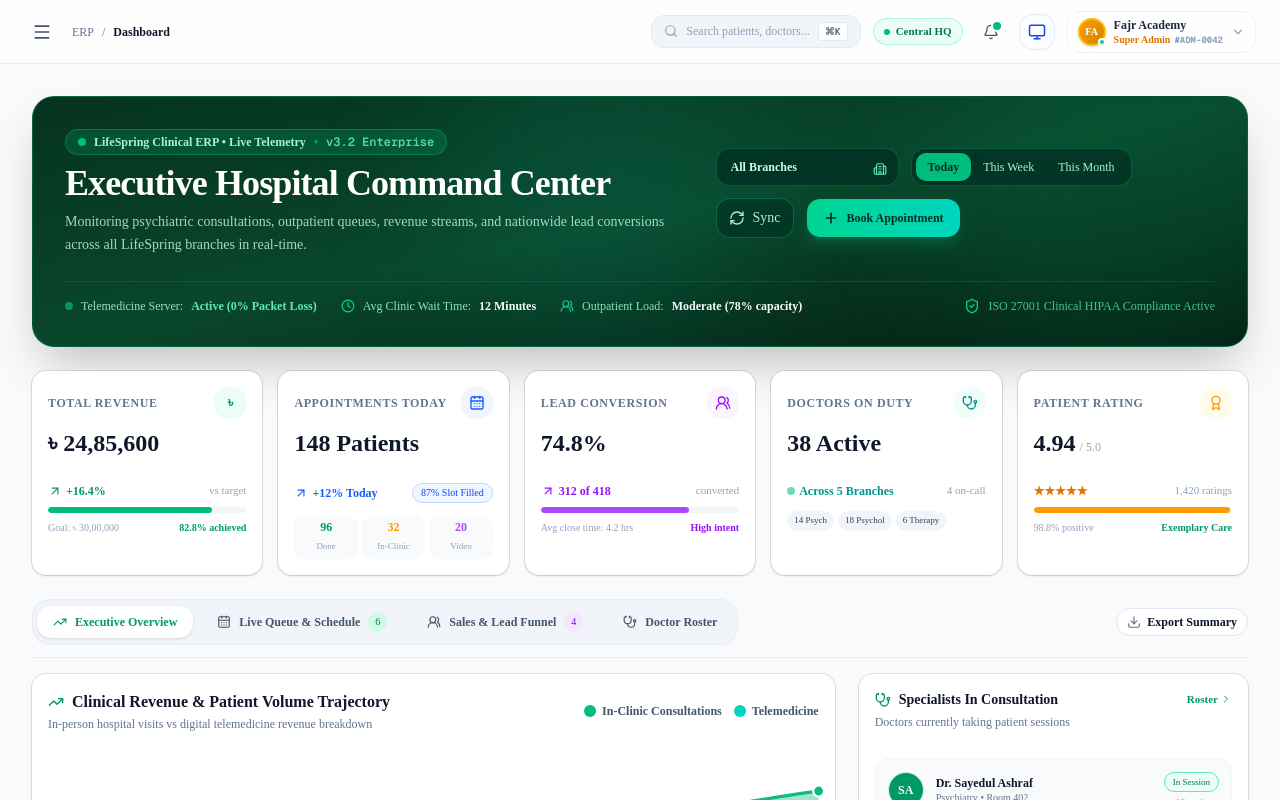
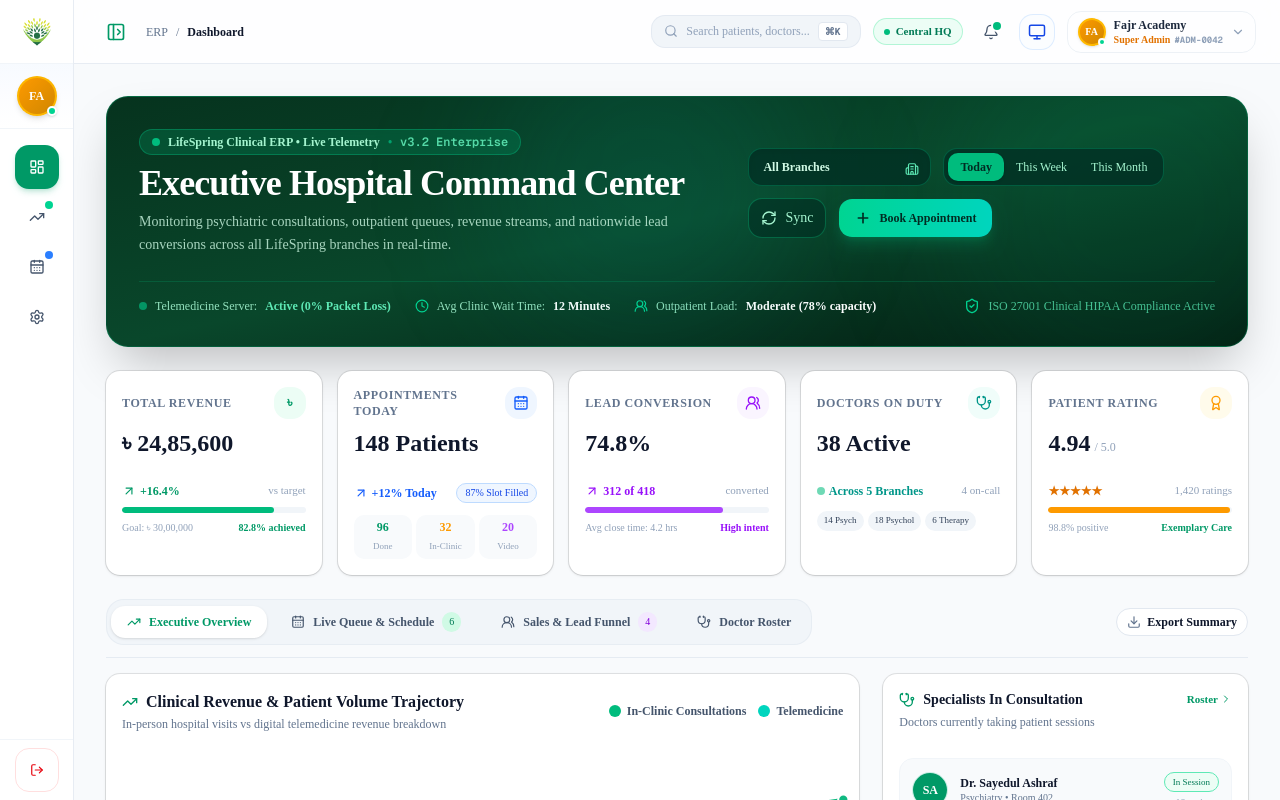
Before and after one commit to rabbiTheWebDeveloper/lifespringerp, a Next.js app: page / in a window 1280 px wide. Both pictures are taken after a click on the button 251 px from the left and 31 px from the top of the page. Shown: the top 800 px of the page. Built offline with nearby package versions, Linux system fonts and the light colour scheme.

Commit message:
Update layout.tsx

```diff
--- a/src/app/(admin)/layout.tsx
+++ b/src/app/(admin)/layout.tsx
@@ -19,12 +19,15 @@
   X,
   ChevronDown,
   ChevronRight,
+  ChevronLeft,
   Bell,
   Search,
   ShieldCheck,
   HeartPulse,
   User,
   Sparkles,
+  PanelLeftClose,
+  PanelLeftOpen,
 } from "lucide-react";
 import { ThemeProvider } from "@/context/ThemeContext";
 import { ThemeToggle } from "@/components/ThemeToggle";
@@ -40,18 +43,38 @@
   const pathname = usePathname();
 
   const [mobileOpen, setMobileOpen] = useState(false);
-  const [desktopSidebarOpen, setDesktopSidebarOpen] = useState(true);
+  const [collapsed, setCollapsed] = useState(false);
   const [userMenuOpen, setUserMenuOpen] = useState(false);
   const [salesExpanded, setSalesExpanded] = useState(true);
   const [loggingOut, setLoggingOut] = useState(false);
   const [user, setUserState] = useState<any>(null);
   const [avatarError, setAvatarError] = useState(false);
 
+  // Restore collapsed preference
+  useEffect(() => {
+    try {
+      const saved = localStorage.getItem("admin_sidebar_collapsed");
+      if (saved !== null) {
+        setCollapsed(saved === "true");
+      }
+    } catch {
+      // ignore
+    }
+  }, []);
+
   const toggleSidebar = () => {
     if (typeof window !== "undefined" && window.innerWidth < 1024) {
       setMobileOpen((prev) => !prev);
     } else {
-      setDesktopSidebarOpen((prev) => !prev);
+      setCollapsed((prev) => {
+        const next = !prev;
+        try {
+          localStorage.setItem("admin_sidebar_collapsed", String(next));
+        } catch {
+          // ignore
+        }
+        return next;
+      });
     }
   };
 
@@ -165,15 +188,15 @@
           className={`fixed lg:sticky top-0 left-0 z-50 h-screen bg-white dark:bg-[#0B111E] border-r border-slate-200/80 dark:border-slate-800 flex flex-col justify-between transition-all duration-300 ease-in-out shrink-0 ${
             mobileOpen ? "translate-x-0 w-72" : "-translate-x-full lg:translate-x-0"
           } ${
-            desktopSidebarOpen
-              ? "lg:w-72"
-              : "lg:w-0 lg:-translate-x-full lg:overflow-hidden lg:border-none"
+            collapsed ? "lg:w-[74px]" : "lg:w-72"
           }`}
         >
           {/* Top Brand Section & User Profile */}
           <div className="shrink-0">
-            <div className="h-16 px-5 border-b border-slate-100 dark:border-slate-800/80 flex items-center justify-between">
-              <Link href="/" className="flex items-center gap-2.5">
+            {/* 1. Brand Section */}
+            {!collapsed ? (
+              <div className="h-16 px-4 border-b border-slate-100 dark:border-slate-800/80 flex items-center justify-between">
+                <Link href="/" className="flex items-center gap-2.5 min-w-0">
                   <div className="relative h-9 w-36 flex items-center">
                     <Image
                       src="/images/lifespring-logo.png"
@@ -202,22 +225,59 @@
                   </span>
                 </Link>
 
-              {/* Close / Collapse Button */}
+                <div className="flex items-center gap-1">
                   <button
                     type="button"
-                onClick={() => {
-                  setMobileOpen(false);
-                  setDesktopSidebarOpen(false);
-                }}
-                className="p-1.5 rounded-lg text-slate-400 hover:text-slate-600 dark:hover:text-slate-200 transition-colors cursor-pointer"
+                    onClick={toggleSidebar}
+                    className="hidden lg:flex p-1.5 rounded-lg text-slate-400 hover:text-slate-600 dark:hover:text-slate-200 transition-colors cursor-pointer"
+                    title="Collapse sidebar (Show icons only)"
+                  >
+                    <ChevronLeft className="w-4 h-4" />
+                  </button>
+                  <button
+                    type="button"
+                    onClick={() => setMobileOpen(false)}
+                    className="lg:hidden p-1.5 rounded-lg text-slate-400 hover:text-slate-600 dark:hover:text-slate-200 cursor-pointer"
                     aria-label="Close Sidebar"
-                title="Collapse Sidebar"
                   >
                     <X className="w-5 h-5" />
                   </button>
                 </div>
+              </div>
+            ) : (
+              /* Collapsed Brand: Icon only */
+              <div className="h-16 flex items-center justify-center border-b border-slate-100 dark:border-slate-800/80">
+                <Link
+                  href="/"
+                  className="flex items-center justify-center p-1.5 rounded-xl hover:bg-slate-100 dark:hover:bg-slate-800 transition-colors"
+                  title="LifeSpring ERP (Click to expand)"
+                >
+                  <Image
+                    src="/images/lifespring-icon.png"
+                    alt="LifeSpring"
+                    width={32}
+                    height={32}
+                    className="object-contain dark:brightness-110"
+                    onError={(e) => {
+                      const target = e.currentTarget;
+                      target.style.display = "none";
+                      const fallback = target.nextElementSibling as HTMLElement;
+                      if (fallback) fallback.style.display = "flex";
+                    }}
+                  />
+                  <div
+                    style={{ display: "none" }}
+                    className="w-8 h-8 rounded-xl bg-emerald-600 text-white items-center justify-center font-bold text-xs"
+                  >
+                    LS
+                  </div>
+                </Link>
+              </div>
+            )}
 
-            {/* ── User Card at Sidebar TOP ── */}
+            {/* 2. User Profile Section */}
+            {!collapsed ? (
+              /* Expanded: Image, Name, Role & ID */
               <div className="px-4 py-3 border-b border-slate-100 dark:border-slate-800/80 bg-gradient-to-r from-blue-50/70 via-indigo-50/40 to-amber-50/40 dark:from-[#0c1424] dark:via-[#0c121e] dark:to-amber-950/20">
                 <div className="flex items-center gap-3">
                   {/* Circular Avatar with Gold Ring & Live Green Dot */}
@@ -234,7 +294,6 @@
                         {getInitials(displayName)}
                       </div>
                     )}
-                  {/* Live Status Indicator Dot */}
                     <span className="absolute bottom-0 right-0 w-2.5 h-2.5 bg-emerald-400 border-2 border-white dark:border-[#0B111E] rounded-full shadow-sm" />
                   </div>
 
@@ -256,24 +315,56 @@
                   </div>
                 </div>
               </div>
+            ) : (
+              /* Collapsed: Just the Avatar Icon with gold ring & green dot */
+              <div className="py-3 flex flex-col items-center justify-center border-b border-slate-100 dark:border-slate-800/80 bg-gradient-to-b from-blue-50/50 via-indigo-50/20 to-transparent dark:from-[#0c1424] dark:to-transparent">
+                <button
+                  type="button"
+                  onClick={() => setCollapsed(false)}
+                  className="relative cursor-pointer group"
+                  title={`${displayName} • ${displayRole} (ID: ${displayId}) - Click to expand`}
+                >
+                  {user?.avatar && !avatarError ? (
+                    <img
+                      src={user.avatar}
+                      alt={displayName}
+                      onError={() => setAvatarError(true)}
+                      className="w-10 h-10 rounded-full object-cover border-2 border-amber-400/90 dark:border-amber-400/80 shadow-md p-[1px] bg-white dark:bg-slate-900 group-hover:scale-105 transition-transform"
+                    />
+                  ) : (
+                    <div className="w-10 h-10 rounded-full bg-gradient-to-br from-amber-500 to-yellow-600 text-white flex items-center justify-center text-xs font-black shadow-md border-2 border-amber-400/90 dark:border-amber-400/80 group-hover:scale-105 transition-transform">
+                      {getInitials(displayName)}
+                    </div>
+                  )}
+                  <span className="absolute bottom-0 right-0 w-2.5 h-2.5 bg-emerald-400 border-2 border-white dark:border-[#0B111E] rounded-full shadow-sm" />
+                </button>
+              </div>
+            )}
           </div>
 
           {/* Nav Menu */}
-          <div className="px-3.5 py-4 space-y-1.5 overflow-y-auto flex-1">
+          <div className={`py-4 space-y-1.5 overflow-y-auto flex-1 ${collapsed ? "px-2" : "px-3.5"}`}>
             {/* Dashboard */}
             <Link
               href="/"
-                className={`flex items-center gap-3 px-3.5 py-2.5 rounded-xl text-xs font-semibold transition-all ${
+              title={collapsed ? "Dashboard" : undefined}
+              className={`flex items-center rounded-xl text-xs font-semibold transition-all ${
+                collapsed
+                  ? "justify-center w-11 h-11 mx-auto"
+                  : "gap-3 px-3.5 py-2.5"
+              } ${
                 isExactActive("/")
                   ? "bg-emerald-600 text-white shadow-md shadow-emerald-600/20"
                   : "text-slate-600 dark:text-slate-300 hover:bg-slate-100 dark:hover:bg-slate-800/60"
               }`}
             >
               <LayoutDashboard className="w-4 h-4 shrink-0" />
-                <span>Dashboard</span>
+              {!collapsed && <span>Dashboard</span>}
             </Link>
 
-              {/* Sales Collapsible Group */}
+            {/* Sales Group */}
+            {!collapsed ? (
+              /* Expanded Sales Group */
               <div className="pt-1">
                 <button
                   type="button"
@@ -300,7 +391,7 @@
                   </div>
                 </button>
 
-                {/* Sub Items (Lead, After Sales, New Sales, Sales, Dashboard) */}
+                {/* Sub Items */}
                 {salesExpanded && (
                   <div className="ml-5 pl-3 border-l-2 border-emerald-500/20 dark:border-emerald-500/10 space-y-1 mt-1 animate-in slide-in-from-top-1 duration-200">
                     {salesSubItems.map((item) => {
@@ -324,11 +415,31 @@
                   </div>
                 )}
               </div>
+            ) : (
+              /* Collapsed Sales: Icon only */
+              <Link
+                href="/sales/dashboard"
+                title="Sales & Pipeline (5 items)"
+                className={`flex items-center justify-center w-11 h-11 mx-auto rounded-xl text-xs font-semibold transition-all relative ${
+                  isParentActive("/sales")
+                    ? "bg-emerald-600 text-white shadow-md shadow-emerald-600/20"
+                    : "text-slate-600 dark:text-slate-300 hover:bg-slate-100 dark:hover:bg-slate-800/60"
+                }`}
+              >
+                <TrendingUp className="w-4 h-4 shrink-0" />
+                <span className="absolute top-1.5 right-1.5 w-2 h-2 rounded-full bg-emerald-400 ring-2 ring-white dark:ring-[#0B111E]" />
+              </Link>
+            )}
 
-              {/* Appointment */}
+            {/* Appointments */}
             <Link
               href="/appointments"
-                className={`flex items-center justify-between px-3.5 py-2.5 rounded-xl text-xs font-semibold transition-all ${
+              title={collapsed ? "Appointments (Active)" : undefined}
+              className={`flex items-center rounded-xl text-xs font-semibold transition-all ${
+                collapsed
+                  ? "justify-center w-11 h-11 mx-auto relative"
+                  : "justify-between px-3.5 py-2.5"
+              } ${
                 isExactActive("/appointments")
                   ? "bg-emerald-600 text-white shadow-md shadow-emerald-600/20"
                   : "text-slate-600 dark:text-slate-300 hover:bg-slate-100 dark:hover:bg-slate-800/60"
@@ -336,37 +447,49 @@
             >
               <div className="flex items-center gap-3">
                 <CalendarDays className="w-4 h-4 shrink-0" />
-                  <span>Appointments</span>
+                {!collapsed && <span>Appointments</span>}
               </div>
+              {!collapsed ? (
                 <span className="text-[10px] font-bold px-2 py-0.5 rounded-full bg-blue-100 dark:bg-blue-950/70 text-blue-700 dark:text-blue-300">
                   Active
                 </span>
+              ) : (
+                <span className="absolute top-1.5 right-1.5 w-2 h-2 rounded-full bg-blue-500 ring-2 ring-white dark:ring-[#0B111E]" />
+              )}
             </Link>
 
             {/* Settings */}
             <Link
               href="/settings"
-                className={`flex items-center gap-3 px-3.5 py-2.5 rounded-xl text-xs font-semibold transition-all ${
+              title={collapsed ? "Settings" : undefined}
+              className={`flex items-center rounded-xl text-xs font-semibold transition-all ${
+                collapsed
+                  ? "justify-center w-11 h-11 mx-auto"
+                  : "gap-3 px-3.5 py-2.5"
+              } ${
                 isExactActive("/settings")
                   ? "bg-emerald-600 text-white shadow-md shadow-emerald-600/20"
                   : "text-slate-600 dark:text-slate-300 hover:bg-slate-100 dark:hover:bg-slate-800/60"
               }`}
             >
               <Settings className="w-4 h-4 shrink-0" />
-                <span>Settings</span>
+              {!collapsed && <span>Settings</span>}
             </Link>
           </div>
 
           {/* Bottom Section: Logout */}
-          <div className="p-3.5 border-t border-slate-100 dark:border-slate-800/80 shrink-0">
+          <div className={`border-t border-slate-100 dark:border-slate-800/80 shrink-0 ${collapsed ? "p-2 flex justify-center" : "p-3.5"}`}>
             <button
               type="button"
               onClick={handleLogout}
               disabled={loggingOut}
-              className="w-full flex items-center justify-center gap-2 py-2.5 px-3 rounded-xl text-xs font-semibold text-red-600 dark:text-red-400 hover:bg-red-50 dark:hover:bg-red-950/30 border border-red-200/60 dark:border-red-900/40 transition-all active:scale-[0.98] cursor-pointer"
+              title={collapsed ? "Log Out" : undefined}
+              className={`flex items-center justify-center rounded-xl text-xs font-semibold text-red-600 dark:text-red-400 hover:bg-red-50 dark:hover:bg-red-950/30 border border-red-200/60 dark:border-red-900/40 transition-all active:scale-[0.98] cursor-pointer ${
+                collapsed ? "w-11 h-11 p-0" : "w-full gap-2 py-2.5 px-3"
+              }`}
             >
-              <LogOut className="w-3.5 h-3.5" />
-              <span>{loggingOut ? "Signing Out..." : "Log Out"}</span>
+              <LogOut className="w-3.5 h-3.5 shrink-0" />
+              {!collapsed && <span>{loggingOut ? "Signing Out..." : "Log Out"}</span>}
             </button>
           </div>
         </aside>
@@ -376,16 +499,19 @@
           {/* Top Header */}
           <header className="sticky top-0 z-30 h-16 bg-white/80 dark:bg-[#070b12]/80 backdrop-blur-md border-b border-slate-200/80 dark:border-slate-800/80 px-4 sm:px-6 flex items-center justify-between">
             <div className="flex items-center gap-3">
-              {/* Mobile Menu Trigger */}
-              {/* Header Menu Trigger (Desktop & Mobile) */}
+              {/* Header Menu / Sidebar Toggle (Desktop & Mobile) */}
               <button
                 type="button"
                 onClick={toggleSidebar}
-                className="p-2 rounded-xl text-slate-600 dark:text-slate-300 hover:bg-slate-100 dark:hover:bg-slate-800 transition-colors cursor-pointer"
+                className="p-2 rounded-xl text-slate-600 dark:text-slate-300 hover:bg-slate-100 dark:hover:bg-slate-800 transition-colors cursor-pointer flex items-center justify-center"
                 aria-label="Toggle Sidebar Navigation"
-                title="Toggle Sidebar (Logo & User Details)"
+                title={collapsed ? "Expand sidebar (Show names)" : "Collapse sidebar (Icons only)"}
               >
-                <Menu className="w-5 h-5" />
+                {collapsed ? (
+                  <PanelLeftOpen className="w-5 h-5 text-emerald-600 dark:text-emerald-400" />
+                ) : (
+                  <PanelLeftClose className="w-5 h-5 text-slate-600 dark:text-slate-300" />
+                )}
               </button>
 
               <div className="hidden sm:flex items-center gap-2 text-xs font-medium text-slate-500 dark:text-slate-400">
```
Lines whose indentation alone changed are shown as unchanged.
